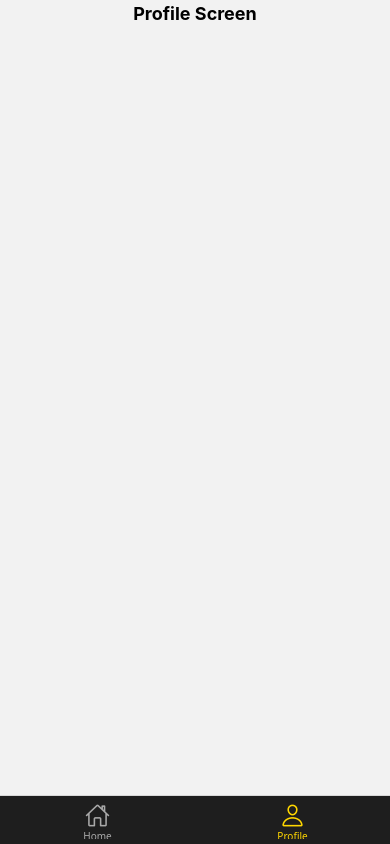
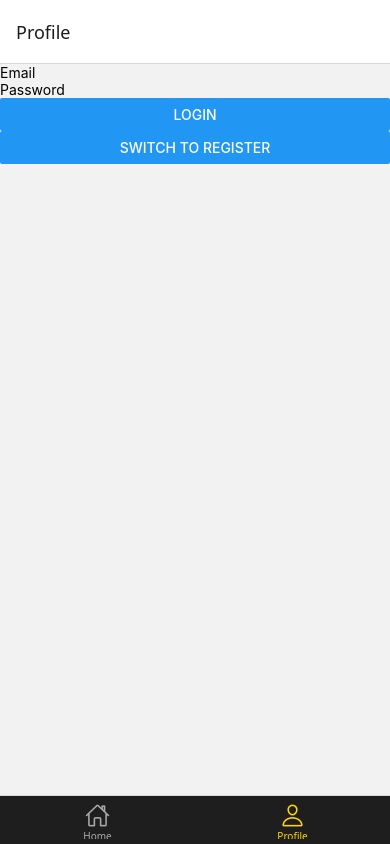
Before and after one commit to mbanovic20/testni-zadatak, a React Native app: screen /Profile in a window 390 px wide. Built offline with nearby package versions, Linux system fonts and the light colour scheme.

Commit message:
login radi, registracija ne, logout button se ne prikzuje, treba popraviti

```diff
--- a/App.tsx
+++ b/App.tsx
@@ -2,17 +2,14 @@ import "./global.css";
 import React from 'react';
 import { NavigationContainer } from '@react-navigation/native';
 import BottomTabs from './src/navigation/BottomTabs';
-//import { AuthProvider } from './src/services/AuthContext';
 import { SafeAreaProvider } from 'react-native-safe-area-context';
 
 export default function App() {
   return (
-    //<AuthProvider>
-      <SafeAreaProvider>
-        <NavigationContainer>
-          <BottomTabs />
-        </NavigationContainer>
-      </SafeAreaProvider>
-    //</AuthProvider>
+    <SafeAreaProvider>
+      <NavigationContainer>
+        <BottomTabs />
+      </NavigationContainer>
+    </SafeAreaProvider>
   );
 }
--- a/package.json
+++ b/package.json
@@ -10,7 +10,7 @@
     "pripremi": "npm install axios nativewind tailwindcss react-native-gesture-handler react-native-reanimated react-native-vector-icons && npx expo install expo-router react-native-screens react-native-safe-area-context @react-native-async-storage/async-storage"
   },
   "dependencies": {
-    "@react-native-async-storage/async-storage": "1.23.1",
+    "@react-native-async-storage/async-storage": "^1.23.1",
     "axios": "^1.8.4",
     "babel-preset-expo": "^12.0.9",
     "expo": "^52.0.40",
--- a/src/components/AuthForm.tsx
+++ b/src/components/AuthForm.tsx
@@ -0,0 +1,61 @@
+import React, { useState } from 'react';
+import { TextInput, Button, Text, View } from 'react-native';
+import { registerUser, loginUser } from '../services/authService';
+import { useNavigation } from '@react-navigation/native';
+import { NavigationProp } from '@react-navigation/native';
+import { RootTabParamList } from '../navigation/BottomTabs';
+import AsyncStorage from '@react-native-async-storage/async-storage';
+
+const AuthForm = ({ isLogin }: { isLogin: boolean }) => {
+  const [email, setEmail] = useState('');
+  const [password, setPassword] = useState('');
+  const [firstName, setFirstName] = useState('');
+  const [lastName, setLastName] = useState('');
+  const [error, setError] = useState('');
+  const navigation = useNavigation<NavigationProp<RootTabParamList>>();
+
+  const handleSubmit = async () => {
+    try {
+      if (isLogin) {
+        const loginData = await loginUser(email, password);
+        const { token, user } = loginData;
+        await AsyncStorage.setItem('token', token);
+        await AsyncStorage.setItem('email', user.email);
+        await AsyncStorage.setItem('firstName', user.firstName);
+        await AsyncStorage.setItem('lastName', user.lastName);
+        navigation.navigate('Home');
+      } else {
+        const registerData = await registerUser(email, firstName, lastName, password);
+        const { token, user } = registerData;
+        await AsyncStorage.setItem('token', token);
+        await AsyncStorage.setItem('email', user.email);
+        await AsyncStorage.setItem('firstName', user.firstName);
+        await AsyncStorage.setItem('lastName', user.lastName);
+        navigation.navigate('Home');
+      }
+    } catch (err: unknown) {
+      if (err instanceof Error) {
+        setError(err.message);
+      } else {
+        setError('An unknown error occurred.');
+      }
+    }
+  };
+
+  return (
+    <View>
+      {!isLogin && (
+        <>
+          <TextInput placeholder="First Name" value={firstName} onChangeText={setFirstName} />
+          <TextInput placeholder="Last Name" value={lastName} onChangeText={setLastName} />
+        </>
+      )}
+      <TextInput placeholder="Email" value={email} onChangeText={setEmail} />
+      <TextInput placeholder="Password" secureTextEntry value={password} onChangeText={setPassword} />
+      {error && <Text>{error}</Text>}
+      <Button title={isLogin ? 'Login' : 'Register'} onPress={handleSubmit} />
+    </View>
+  );
+};
+
+export default AuthForm;
--- a/src/navigation/BottomTabs.tsx
+++ b/src/navigation/BottomTabs.tsx
@@ -1,16 +1,21 @@
 import React from 'react';
-import HomeScreen from '../screens/HomeScreen'
-import ProfileScreen from '../screens/ProfileScreen'
 import { createBottomTabNavigator } from '@react-navigation/bottom-tabs';
+import HomeScreen from '../screens/HomeScreen';
+import ProfileScreen from '../screens/ProfileScreen';
 import { Ionicons } from '@expo/vector-icons';
 
-const Tab = createBottomTabNavigator();
+export type RootTabParamList = {
+  Home: undefined;
+  Profile: undefined;
+};
+
+const Tab = createBottomTabNavigator<RootTabParamList>();
 
 const BottomTabs = () => {
   return (
     <Tab.Navigator
       screenOptions={({ route }) => ({
-        headerShown: false,
+        headerShown: true,
         tabBarStyle: { backgroundColor: '#1E1E1E' },
         tabBarActiveTintColor: '#FFD700',
         tabBarInactiveTintColor: '#A9A9A9',
--- a/src/screens/HomeScreen.tsx
+++ b/src/screens/HomeScreen.tsx
@@ -3,6 +3,7 @@ import { View, Text } from 'react-native';
 
 export default function HomeScreen() {
   return (
-    <View></View>
+    <View>
+    </View>
   );
 }
--- a/src/screens/ProfileScreen.tsx
+++ b/src/screens/ProfileScreen.tsx
@@ -1,13 +1,47 @@
-import React from 'react';
-import { View, Text } from 'react-native';
-import { SafeAreaView } from 'react-native-safe-area-context';
+import React, { useState, useEffect } from 'react';
+import { Button, Text, View } from 'react-native';
+import AsyncStorage from '@react-native-async-storage/async-storage';
+import AuthForm from '../components/AuthForm';  // Komponenta za login/registraciju
 
-export default function HomeScreen() {
-  return (
-    <SafeAreaView>
-      <View className="justify-center items-center">
-        <Text className="font-bold text-lg">Profile Screen</Text>
+const ProfileScreen = () => {
+  const [isLogin, setIsLogin] = useState(true);
+  const [isAuthenticated, setIsAuthenticated] = useState(false);
+  const [userEmail, setUserEmail] = useState<string | null>(null);
+
+  useEffect(() => {
+    AsyncStorage.getItem('token').then((token) => {
+      setIsAuthenticated(!!token);
+      if (token) {
+        AsyncStorage.getItem('email').then((email) => {
+          setUserEmail(email);
+        });
+      }
+    });
+  }, []);
+
+  const handleLogout = () => {
+    AsyncStorage.removeItem('token');
+    AsyncStorage.removeItem('email');
+    AsyncStorage.removeItem('firstName');
+    AsyncStorage.removeItem('lastName');
+    setIsAuthenticated(false);
+  };
+
+  if (isAuthenticated) {
+    return (
+      <View>
+        {userEmail && <Text>Pozdrav, {userEmail}</Text>}
+        <Button title="Logout" onPress={handleLogout} />
       </View>
-    </SafeAreaView>
-  );
-}
+    );
+  } else {
+    return (
+      <View>
+        <AuthForm isLogin={isLogin} />
+        <Button title={isLogin ? 'Switch to Register' : 'Switch to Login'} onPress={() => setIsLogin(!isLogin)} />
+      </View>
+    );
+  }
+};
+
+export default ProfileScreen;
--- a/src/services/api.ts
+++ b/src/services/api.ts
@@ -1,3 +1,4 @@
+import AsyncStorage from '@react-native-async-storage/async-storage';
 import axios from 'axios';
 
 const api = axios.create({
@@ -9,7 +10,7 @@ const api = axios.create({
 
 api.interceptors.request.use(
   (config) => {
-    const token = localStorage.getItem('token');
+    const token = AsyncStorage.getItem('token');
     if (token) {
       config.headers['Authorization'] = `Bearer ${token}`;
     }
--- a/src/services/authService.ts
+++ b/src/services/authService.ts
@@ -1,5 +1,8 @@
 import api from './api';
+import AsyncStorage from '@react-native-async-storage/async-storage';
+import axios from 'axios';
 
+// Funkcija za registraciju
 export const registerUser = async (email: string, firstName: string, lastName: string, password: string) => {
   try {
     const response = await api.post('/auth/register', {
@@ -8,17 +11,48 @@ export const registerUser = async (email: string, firstName: string, lastName: s
       lastName,
       password,
     });
-    return response.data;
+
+    const { token, user } = response.data;
+
+    // Pohranjivanje tokena i korisničkih podataka u AsyncStorage
+    await AsyncStorage.setItem('token', token);
+    await AsyncStorage.setItem('email', user.email);
+    await AsyncStorage.setItem('firstName', user.firstName);
+    await AsyncStorage.setItem('lastName', user.lastName);
+
+    return { token, user };
   } catch (error) {
-    throw new Error('Registration failed');
+    if (axios.isAxiosError(error) && error.response) {
+      console.log((error as any).response.data);  // Dodatni log za prikaz greške
+    } else {
+      console.log(error);
+    }
+    const errorMessage = axios.isAxiosError(error) && error.response ? (error as any).response.data?.message : (error as any).message;
+    throw new Error('Registration failed: ' + errorMessage);
   }
 };
 
+// Funkcija za login
 export const loginUser = async (email: string, password: string) => {
   try {
     const response = await api.post('/auth/login', { email, password });
-    return response.data;
+
+    const { token, user } = response.data;
+
+    // Pohranjivanje tokena i korisničkih podataka u AsyncStorage
+    await AsyncStorage.setItem('token', token);
+    await AsyncStorage.setItem('email', user.email);
+    await AsyncStorage.setItem('firstName', user.firstName);
+    await AsyncStorage.setItem('lastName', user.lastName);
+
+    return { token, user };
   } catch (error) {
-    throw new Error('Login failed');
+    if (axios.isAxiosError(error) && error.response) {
+      console.log(error.response.data);  // Dodatni log za prikaz greške
+      throw new Error('Login failed: ' + (error.response.data?.message || error.message));
+    } else {
+      console.log(error);
+      throw new Error('Login failed: ' + (error as Error).message);
+    }
   }
 };
```
Also changed, not shown: 1 other file (tests, documents, lock files or other folders).
